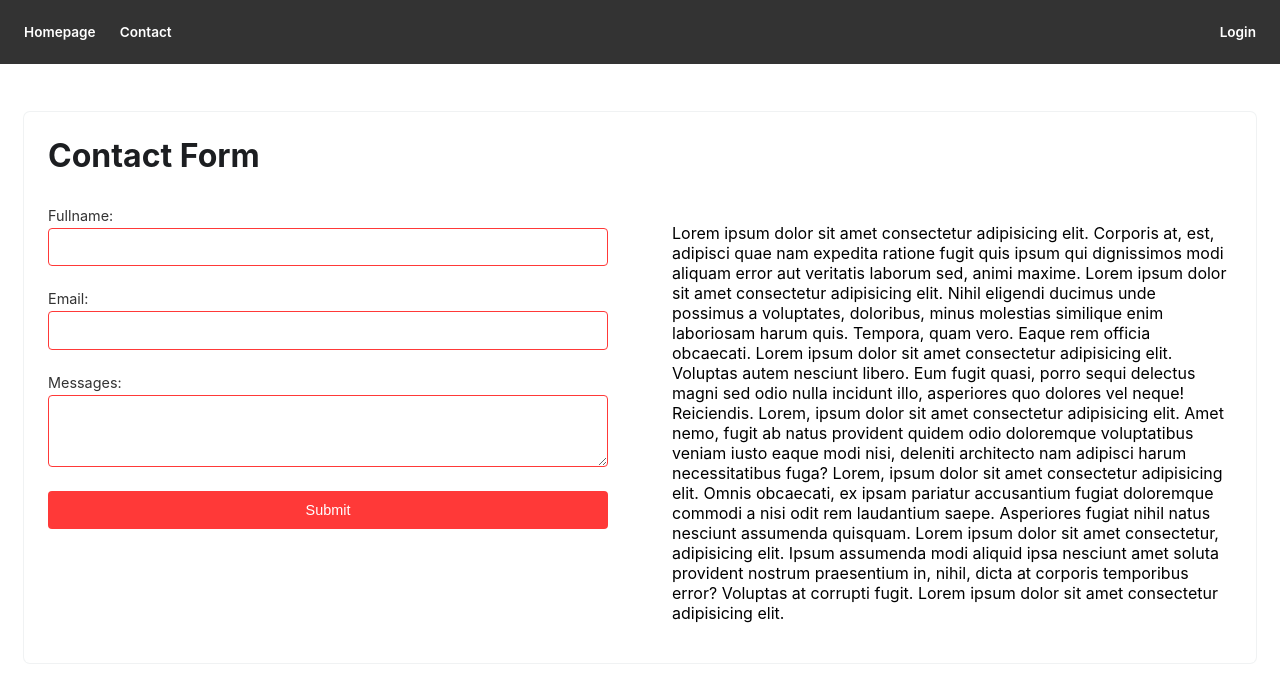
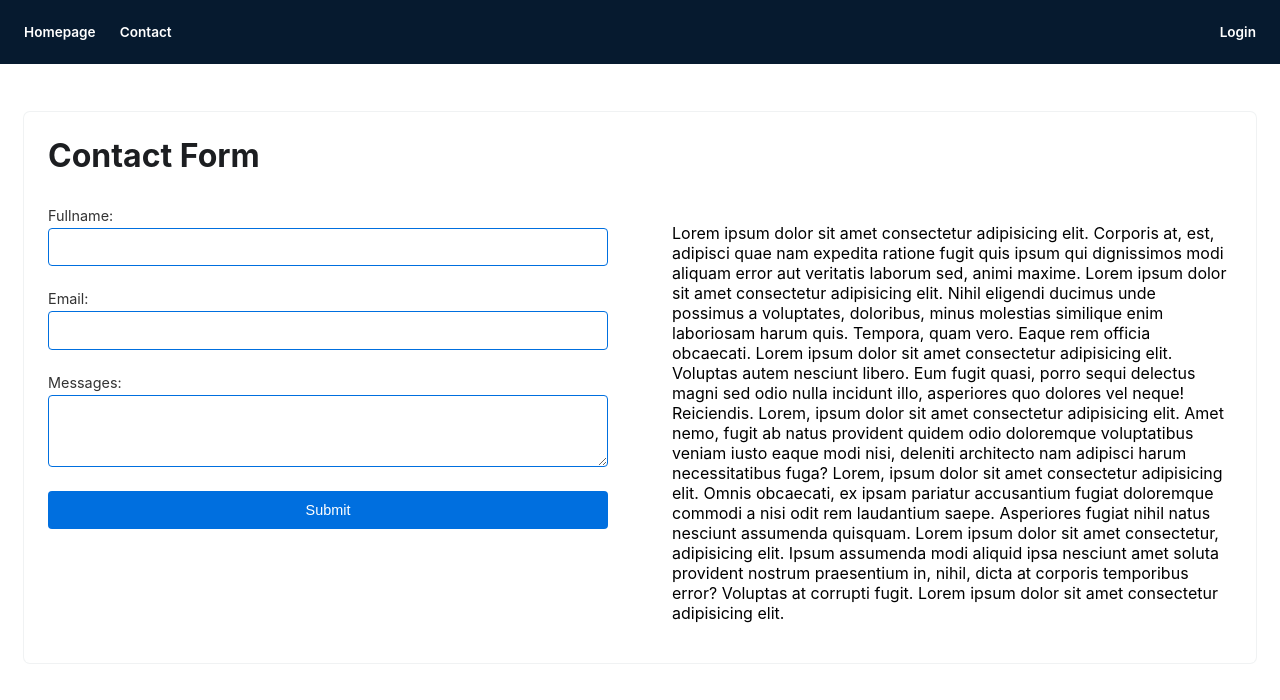
Before and after one commit to gucal/github-api-typescript, a Next.js app: page /contact in a window 1280 px wide. Shown: the top 700 px of the page. Built offline with nearby package versions, Linux system fonts and the light colour scheme.

Commit message:
primary color change

```diff
--- a/components/Form/index.js
+++ b/components/Form/index.js
@@ -15,5 +15,5 @@ export const FormLabel = styled.label`
 
 export const FormErrorLabel = styled.label`
   font-size: ${fonts.sm};
-  color: ${colors.primary};
+  color: ${colors.error};
 `
--- a/components/Layout/Navbar/style.js
+++ b/components/Layout/Navbar/style.js
@@ -1,4 +1,4 @@
-import styled from "styled-components";
+import styled from 'styled-components'
 
 const NavbarArea = styled.div`
   display: flex;
@@ -6,26 +6,26 @@ const NavbarArea = styled.div`
   justify-content: space-between;
   width: 100%;
   height: 4rem;
-  background: #333;
+  background: #061a2f;
   padding: 0 1.5rem;
-`;
+`
 
 export const NavbarStartArea = styled.div`
   display: flex;
   align-items: center;
   gap: 1.5rem;
-`;
+`
 
 export const NavbarEndArea = styled.div`
   display: flex;
   align-items: center;
-`;
+`
 
 export const NavbarItem = styled.a`
   font-size: 0.85rem;
   color: #fff;
   font-weight: 600;
   cursor: pointer;
-`;
+`
 
-export default NavbarArea;
+export default NavbarArea
--- a/styles/globals.css
+++ b/styles/globals.css
@@ -95,7 +95,7 @@ a {
 .grid-item:hover {
   cursor: pointer;
   color: #fff;
-  background-color: #ff3938;
+  background-color: #006fdf;
 }
 
 .contact-form-container {
--- a/styles/theme.js
+++ b/styles/theme.js
@@ -1,9 +1,9 @@
 export const colors = {
-  primary: '#ff3938',
+  primary: '#006FDF',
   primaryTextColor: '#1c1e21',
   secondaryTextColor: '#333',
   success: '#f6ffed',
-  error: '#fff2f0',
+  error: '#ED3B23',
 }
 
 export const fonts = {
```
Also changed, not shown: components/Icons/Spin/index.tsx (+19 -19 lines).
